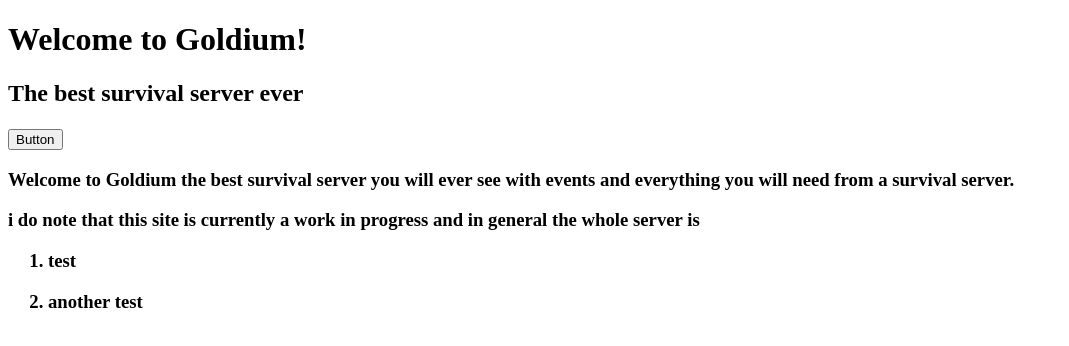
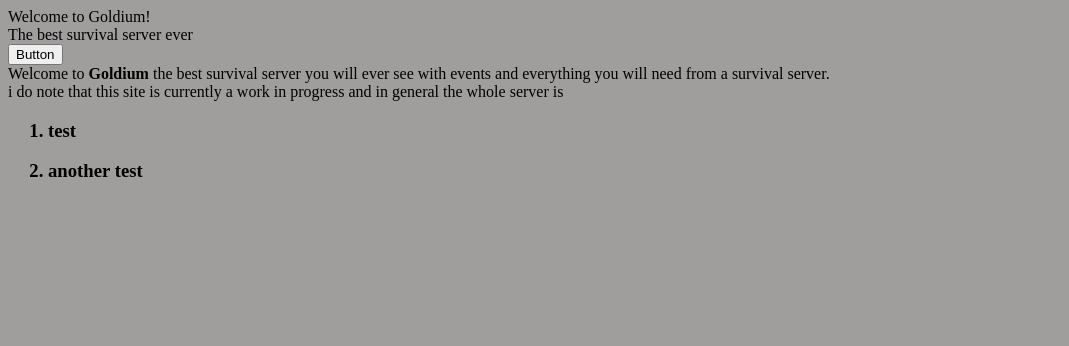
Before and after one commit to shembane/goldium, a plain HTML site: page index.html in a window 1280 px wide. Shown: the whole page, without its empty margins (0-1069 px from the left). Drawn offline with Linux system fonts and the light colour scheme.

Commit message:
added some css to the site

```diff
--- a/index.html
+++ b/index.html
@@ -2,13 +2,18 @@
 <html>
     <head>
         <title>Goldium</title>
+        <style>
+            body {
+                background: rgb(160, 157, 157);
+            }
+        </style>
     </head>
     <body>
-       <h1>Welcome to Goldium!</h1>
-       <h2>The best survival server ever</h2>
-       <h3><button>Button</button></3>
-       <h3>Welcome to <strong>Goldium</strong> the best survival server you will ever see with events and everything you will need from a survival server.</h3>
-       <h3>i do note that this site is currently a work in progress and in general the whole server is</h3>
+       <header>Welcome to Goldium!</header>
+       <header>The best survival server ever</header>
+       <section><button>Button</button></section>
+       <section>Welcome to <strong>Goldium</strong> the best survival server you will ever see with events and everything you will need from a survival server.</section>
+       <section>i do note that this site is currently a work in progress and in general the whole server is</section>
 
        <ol>
             <h3><li>test</li></h3>
```
